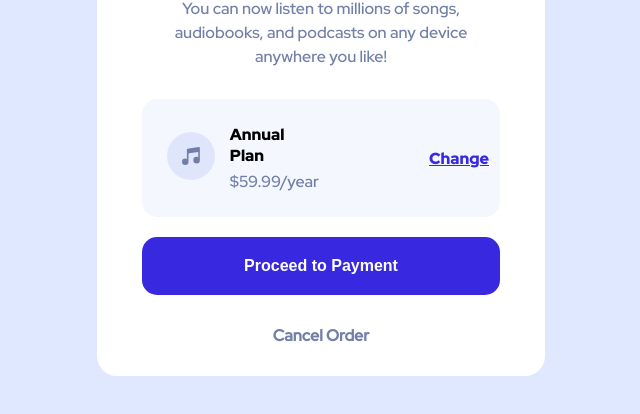
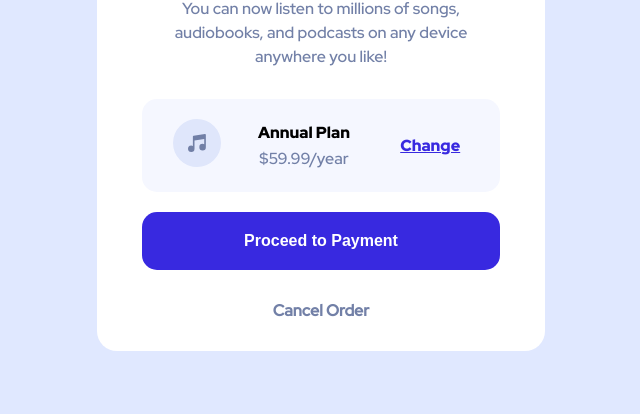
Before and after one commit to amirrezaart/Order-Summary, a plain HTML site: page index.html in a window 1280 px wide. Shown: the part 300-714 px from the top of the page, without its empty margins (319-959 px from the left). Drawn offline with Linux system fonts and the light colour scheme.

Commit message:
Add files via upload

```diff
--- a/styles.css
+++ b/styles.css
@@ -90,15 +90,27 @@ body {
   display: flex;
   background-color: var(--Neutral_Very_pale_blue);
   margin:0 auto;
-  padding: 25px;
+  padding: 20px;
   border-radius: 15px;
   align-items: center;
+  flex-wrap: wrap;
+}
+.music-image{
+  flex-grow: 1;
+  min-width: 50px;
+  text-align: center;
 }
 .annual-plan{
+  min-width: 50px;
   margin-left: 15px;
+  flex-grow:1;
+  text-align: center;
 }
 .annual-link{
-  margin-left: 110px;
+  min-width: 100px;
+  margin-left: 1.2em;
+  flex-grow:1;
+  text-align: center;
 }
 .order-section h4 {
   margin-top: 0px;
@@ -147,3 +159,10 @@ button:hover{
 .cancel:hover{
   color: var(--Neutral_Dark_blue);
 }
+
+@media screen and (max-width:420px) {
+  .annual-link {
+    margin: 10px 0;
+
+  }
+}
```
